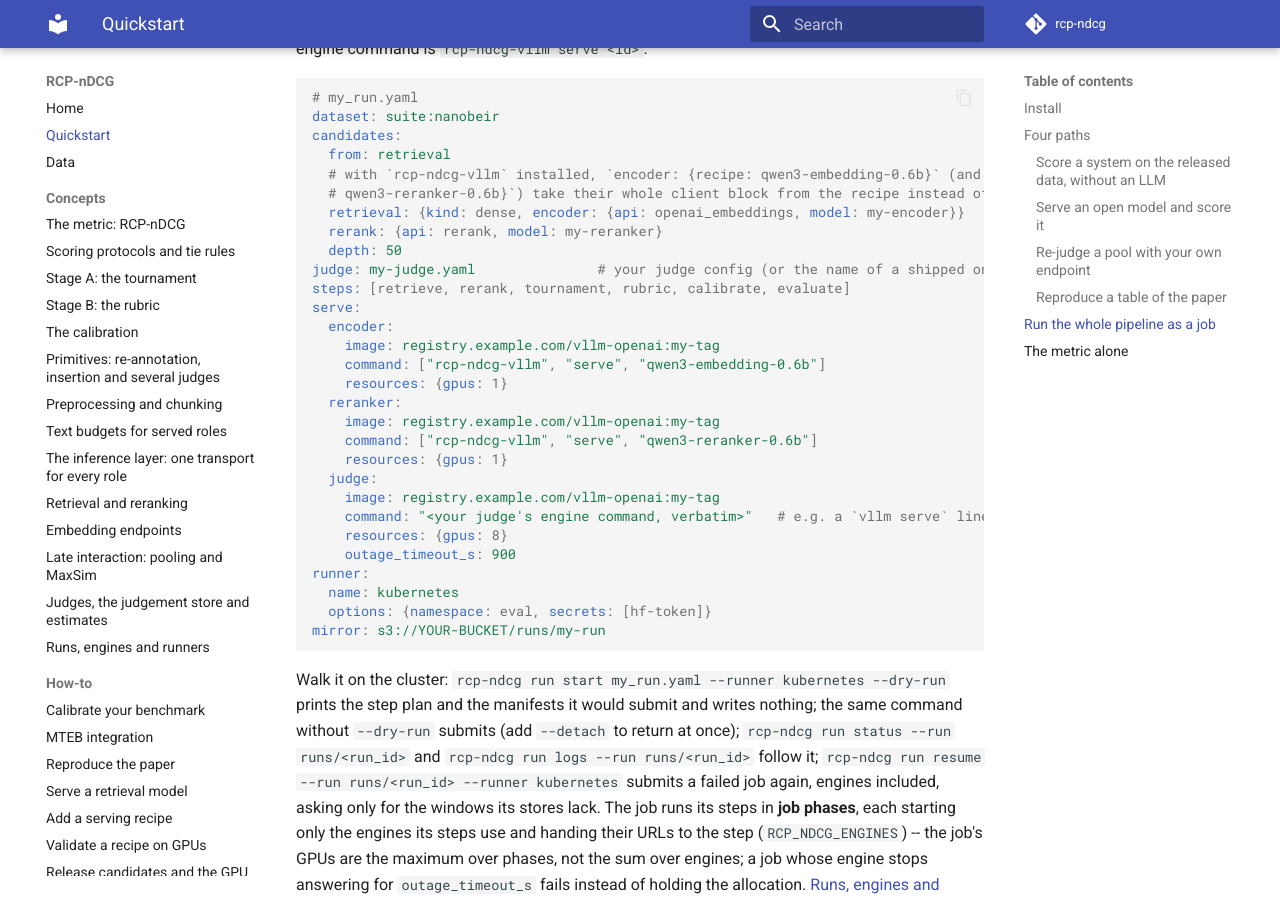
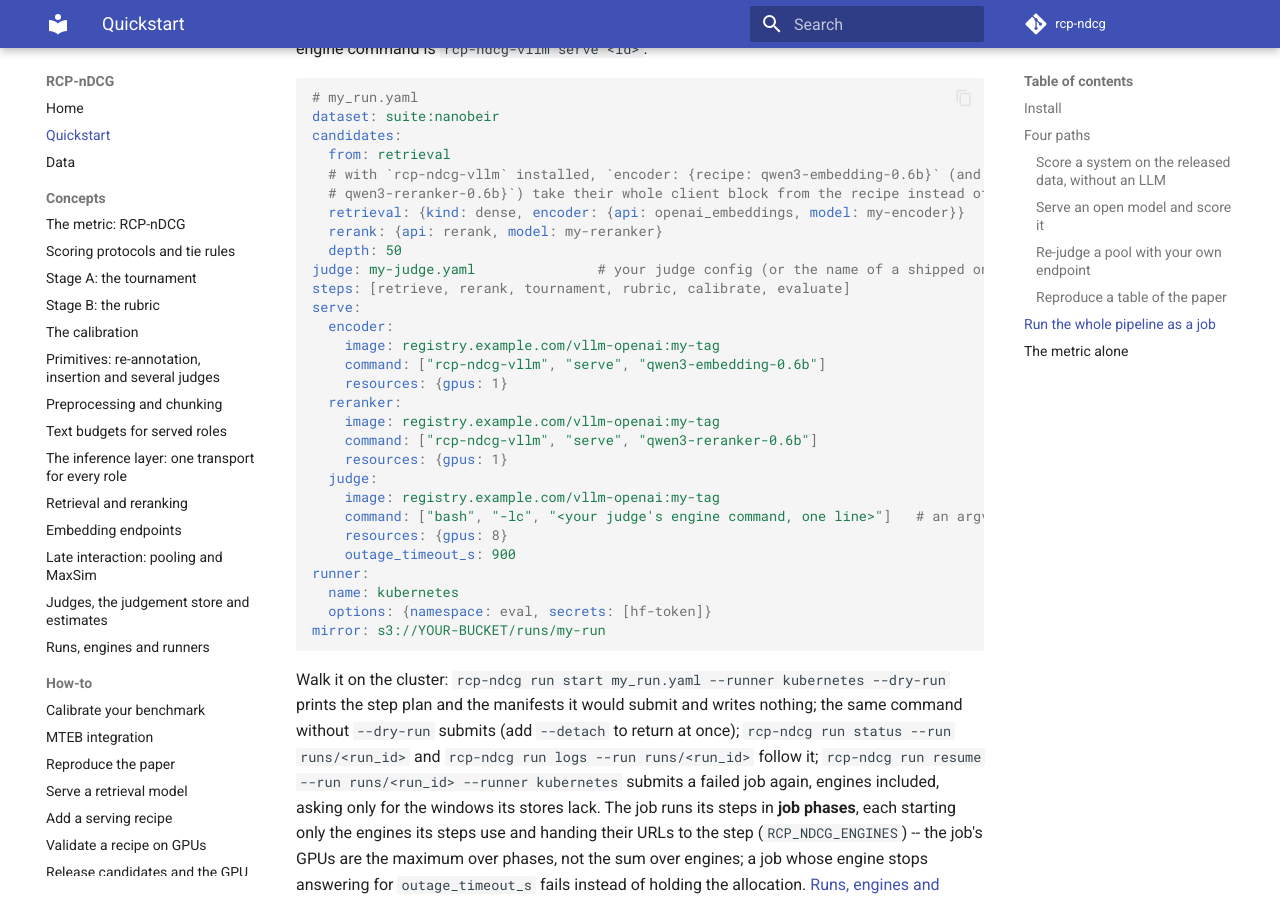
Before and after one commit to cohere-ai/rcp-ndcg, an MkDocs documentation site: the page built from docs/quickstart.md, in a window 1280 px wide and 900 px high, scrolled down 3572 px. Built offline with MkDocs 1.6.1 and Material for MkDocs 9.7.7, drawn with Linux system fonts in a browser that asks for light colours; comment, search, counter and statistics services are not loaded.

Commit message:
The job example's engine command is an argv list, as the run config schema requires

```diff
--- a/docs/quickstart.md
+++ b/docs/quickstart.md
@@ -161,7 +161,7 @@ candidates:
   retrieval: {kind: dense, encoder: {api: openai_embeddings, model: my-encoder}}
   rerank: {api: rerank, model: my-reranker}
   depth: 50
-judge: my-judge.yaml               # your judge config (or the name of a shipped one: Judges, below)
+judge: my-judge.yaml               # your judge config (or the name of a shipped one; see the judges page)
 steps: [retrieve, rerank, tournament, rubric, calibrate, evaluate]
 serve:
   encoder:
@@ -174,7 +174,7 @@ serve:
     resources: {gpus: 1}
   judge:
     image: registry.example.com/vllm-openai:my-tag
-    command: "<your judge's engine command, verbatim>"   # e.g. a `vllm serve` line with the judge's flags
+    command: ["bash", "-lc", "<your judge's engine command, one line>"]   # an argv list, verbatim
     resources: {gpus: 8}
     outage_timeout_s: 900
 runner:
```
